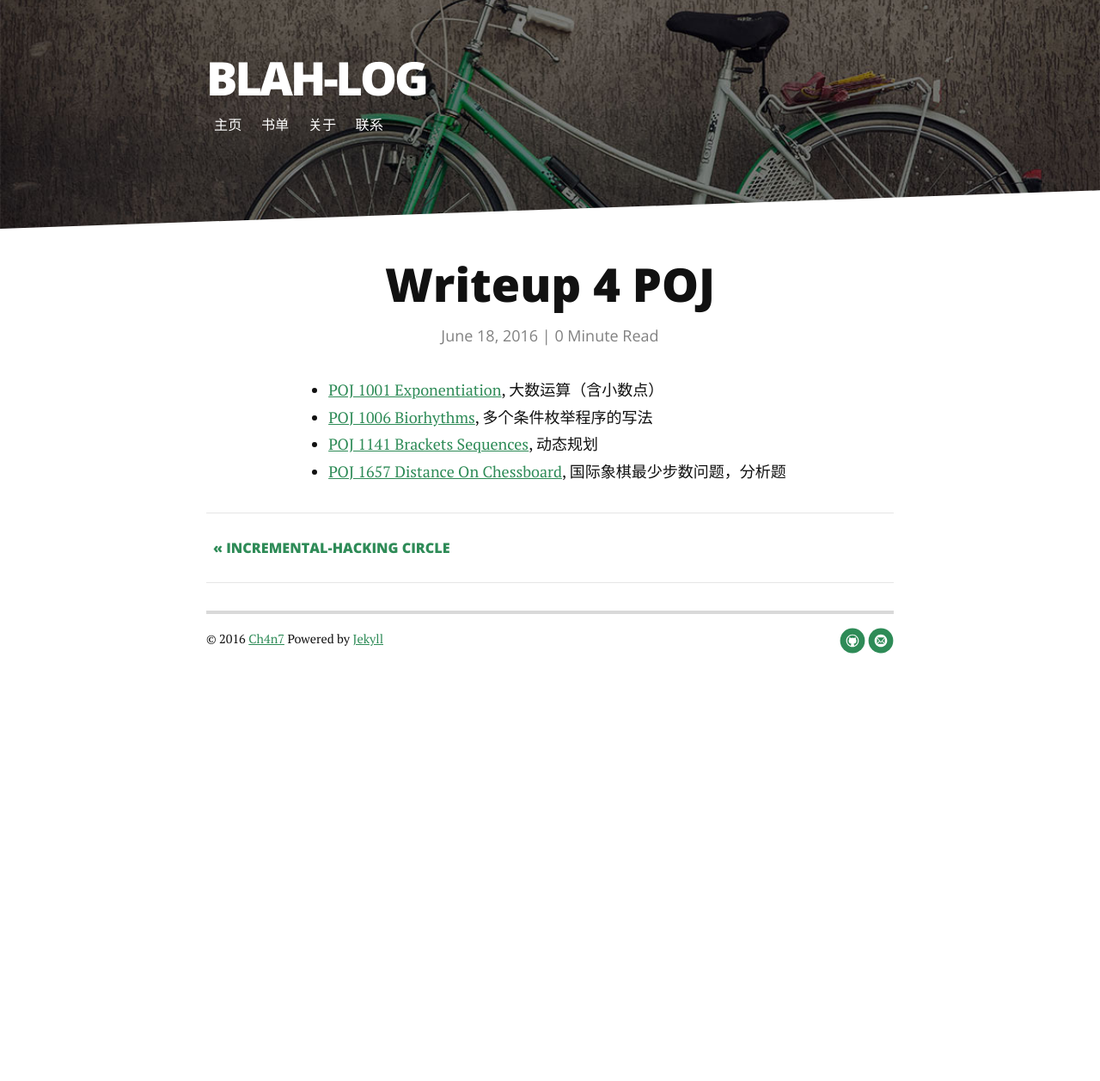
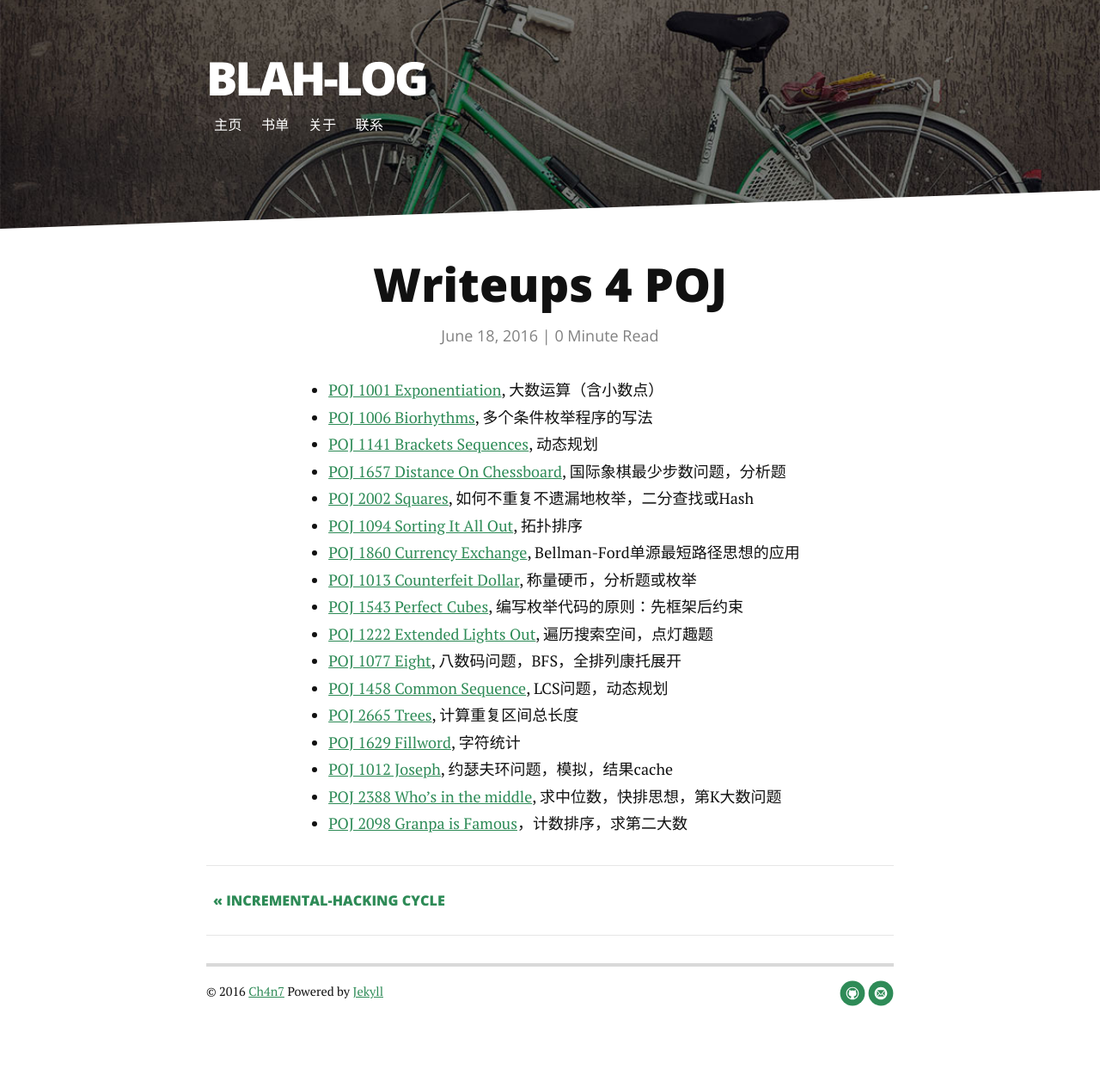
Before and after one commit to Ch4n7/ch4n7.github.io, a Jekyll site: the page built from _posts/2016-06-18-Writeup4POJ.md, in a window 1280 px wide. Shown: the whole page at 86% size. Built offline with Jekyll 4.4.1, drawn with Linux system fonts in a browser that asks for light colours; nearby versions of some CDN libraries; before the commit the page ends 900 px from its top, so only the background shows below that.

Commit message:
20161023

```diff
--- a/_posts/2016-04-12-hacking-cycle.md
+++ b/_posts/2016-04-12-hacking-cycle.md
@@ -1,6 +1,6 @@
 ---
 layout: post
-title: Incremental-Hacking Circle
+title: Incremental-Hacking Cycle
 description: 翻译Eri S. Raymond的文章《How to Learn Hacking》。
 ---
 
--- a/_posts/2016-06-18-Writeup4POJ.md
+++ b/_posts/2016-06-18-Writeup4POJ.md
@@ -1,8 +1,8 @@
 ---
-title: Writeup 4 POJ
+title: Writeups 4 POJ
 layout: post
 tag: writeup
-description: Some original write-ups for POJ problems, to record rather than show off.
+description: ［在更］Some original write-ups for POJ problems, to record rather than show off.
 ---
 
 <!--excerpt_separator-->
@@ -10,3 +10,16 @@ description: Some original write-ups for POJ problems, to record rather than sho
 * [POJ 1006 Biorhythms](https://www.evernote.com/l/ALNBte8OGslJWbWIVMTgCxSJGbXMOJiWlXU), 多个条件枚举程序的写法
 * [POJ 1141 Brackets Sequences](https://www.evernote.com/l/ALMfwT170aVOHYkLAjaV9SXJBtwxjT2Cy4I), 动态规划
 * [POJ 1657 Distance On Chessboard](https://www.evernote.com/l/ALNsizazXtRE0bCO4sZfCdXZPE__bDZq15M), 国际象棋最少步数问题，分析题
+* [POJ 2002 Squares](https://www.evernote.com/l/ALMeYlpSVXZI57m4GoN1y6AWw32LQ6lMVJ8), 如何不重复不遗漏地枚举，二分查找或Hash
+* [POJ 1094 Sorting It All Out](https://www.evernote.com/l/ALOZcFW8cc9P4IkC_fKCoGFhWHXt7HnRg5k), 拓扑排序
+* [POJ 1860 Currency Exchange](https://www.evernote.com/l/ALNkyMqJYO1I85HXuCuWeKGz6jcTrtMxCFE), Bellman-Ford单源最短路径思想的应用
+* [POJ 1013 Counterfeit Dollar](https://www.evernote.com/l/ALNgKw8Oz7xFrL_lNBnAfL6FtMlH7V53jW4), 称量硬币，分析题或枚举
+* [POJ 1543 Perfect Cubes](https://www.evernote.com/l/ALOQQiFfOLNHHaYGMuYlnmGxuSViul2xpuM), 编写枚举代码的原则：先框架后约束
+* [POJ 1222 Extended Lights Out](https://www.evernote.com/l/ALO5LOu0JGpImrW8Vss4BYJwwxMx1Te2K1w), 遍历搜索空间，点灯趣题
+* [POJ 1077 Eight](https://www.evernote.com/l/ALPerWWv-6lBW68kUT3ETzDzgeE-6Kb2g7Y), 八数码问题，BFS，全排列康托展开
+* [POJ 1458 Common Sequence](https://www.evernote.com/l/ALP6rusUqJZCJK70yyU2-82JrSdllYFDvpg), LCS问题，动态规划
+* [POJ 2665 Trees](https://www.evernote.com/l/ALOs30lc2ulDv4l4AD5kDceX-Q0xakcAAuY), 计算重复区间总长度
+* [POJ 1629 Fillword](https://www.evernote.com/l/ALMiBGcHX7NHoZ35upYS6FQgZKWnve0M3uw), 字符统计
+* [POJ 1012 Joseph](https://www.evernote.com/l/ALNU39GgrAxMI6uf2BIBKZqIppuKTAjLzJY), 约瑟夫环问题，模拟，结果cache
+* [POJ 2388 Who's in the middle](https://www.evernote.com/l/ALNz4DJOfpRDSa4XwQECC8SmybeGtOBTgLQ), 求中位数，快排思想，第K大数问题
+* [POJ 2098 Granpa is Famous](https://www.evernote.com/l/ALObPpIsg81GI4QrQj5LVochEFB7R1de7iw)，计数排序，求第二大数
```
Also changed, not shown: booklist.md (+10 -0 lines).
